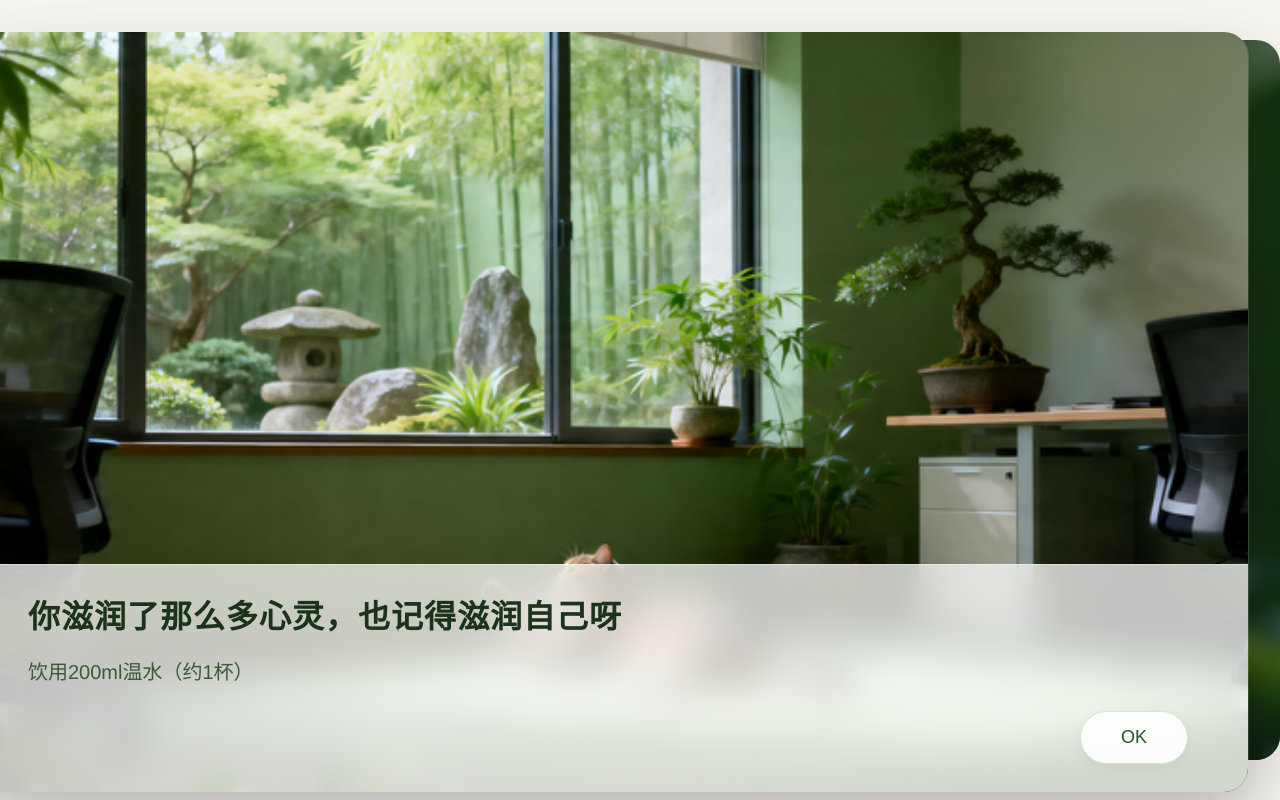
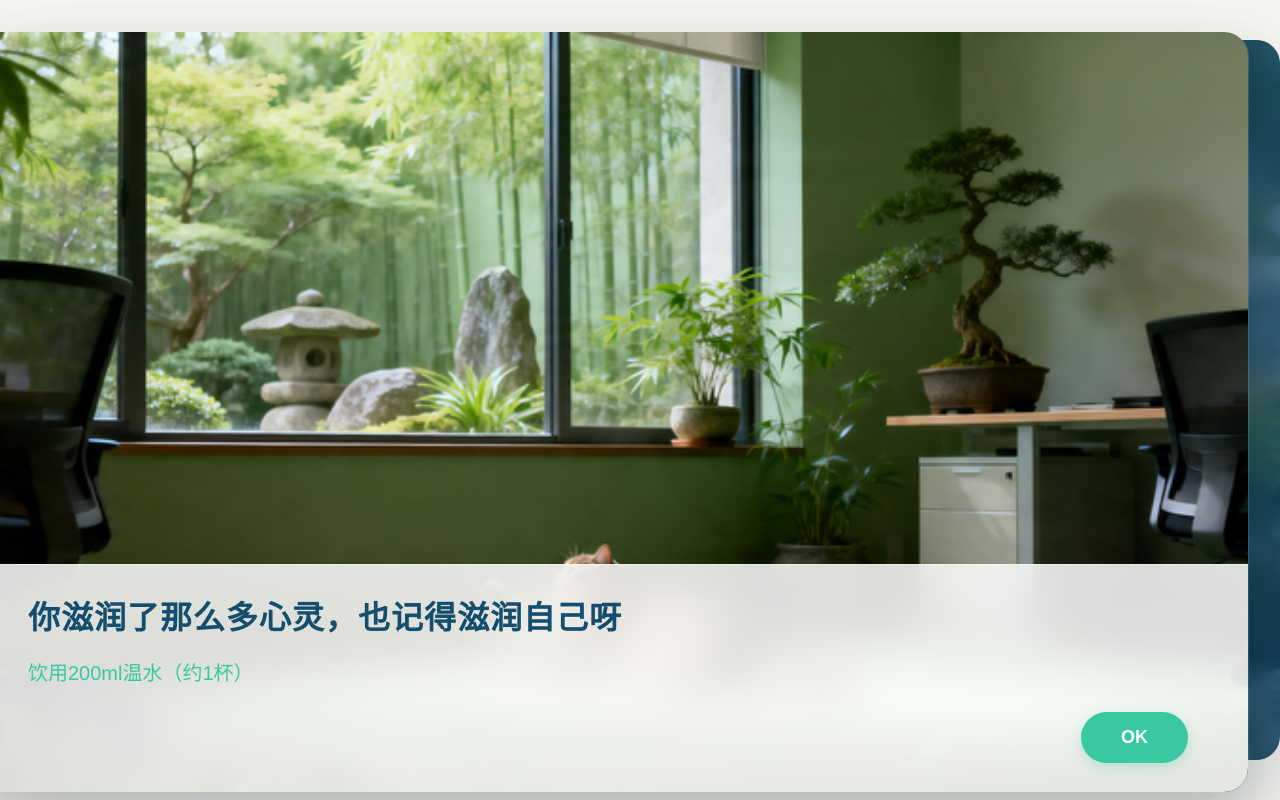
Before and after one commit to weiweiyoudianpang/enter-GreenBreathe, a React (Vite) app: page / in a window 1280 px wide. Both pictures are taken after a click on the button "触发森林提醒". Built offline with nearby package versions, Linux system fonts and the light colour scheme.

Commit message:
style(ui): apply forest deep sea theme

```diff
--- a/src/index.css
+++ b/src/index.css
@@ -4,72 +4,72 @@
 
 @layer base {
   :root {
-    /* 🌿 玻璃球盆栽主题 - 米白+柔和绿+毛玻璃 */
-    --background: 40 30% 96%;           /* 温暖米白色 #f7f5f0 */
-    --foreground: 150 20% 20%;          /* 深绿文字 #334d3a */
+    /* 🌿 森林深海主题 - 提取自参考图片 */
+    --background: 190 40% 96%;          /* 极淡的青蓝色背景 */
+    --foreground: 210 60% 15%;          /* 深海蓝文字 */
 
     --card: 0 0% 100%;                  /* 纯白卡片 */
-    --card-foreground: 150 20% 20%;
+    --card-foreground: 210 60% 15%;
 
     --popover: 0 0% 100%;
-    --popover-foreground: 150 20% 20%;
+    --popover-foreground: 210 60% 15%;
 
-    /* 主色：鲜活黄绿（植物叶片色） */
-    --primary: 95 55% 60%;              /* 明亮黄绿 #b3d86f */
-    --primary-foreground: 150 30% 15%;  /* 深绿文字 */
+    /* 主色：深海蓝绿 (参考图中的深色叶片) */
+    --primary: 200 70% 25%;             /* 深海蓝绿 #134e6f */
+    --primary-foreground: 0 0% 100%;    /* 白色文字 */
 
-    /* 辅助色：柔和草绿 */
-    --secondary: 120 35% 70%;           /* 柔和绿 #b3d9b3 */
-    --secondary-foreground: 150 20% 25%;
+    /* 辅助色：明亮青绿 (参考图中的亮色叶片) */
+    --secondary: 165 65% 55%;           /* 明亮青绿 #38c9a3 */
+    --secondary-foreground: 210 60% 15%;
 
-    /* 静音色：极淡绿灰 */
-    --muted: 120 15% 94%;               /* 淡绿灰 #eff4ef */
-    --muted-foreground: 150 10% 50%;
+    /* 静音色：淡青灰 */
+    --muted: 190 30% 92%;               /* 淡青灰 */
+    --muted-foreground: 200 30% 45%;
 
-    /* 强调色：玻璃球高光 */
-    --accent: 180 30% 88%;              /* 冰蓝绿 #ddeee8 */
-    --accent-foreground: 150 25% 30%;
+    /* 强调色：荧光青 (参考图中最亮的叶片) */
+    --accent: 160 80% 65%;              /* 荧光青 */
+    --accent-foreground: 210 60% 15%;
 
     --destructive: 0 65% 55%;
     --destructive-foreground: 0 0% 98%;
 
-    /* 边框：淡绿色 */
-    --border: 120 20% 88%;              /* 淡绿边框 #e0ebe0 */
-    --input: 120 20% 90%;
-    --ring: 95 55% 60%;
+    /* 边框：淡青色 */
+    --border: 190 30% 85%;
+    --input: 190 30% 85%;
+    --ring: 165 65% 55%;
 
-    --radius: 1rem;
+    --radius: 1.5rem;
   }
 
   .dark {
-    /* 深色模式：夜间植物园 */
-    --background: 150 15% 10%;          /* 深绿灰 #171f1a */
-    --foreground: 120 20% 88%;          /* 淡绿文字 */
+    /* 深色模式：深海森林 */
+    --background: 210 60% 10%;          /* 极深蓝 */
+    --foreground: 190 40% 96%;          /* 淡青蓝文字 */
 
-    --card: 150 15% 13%;
-    --card-foreground: 120 20% 88%;
+    --card: 210 50% 15%;
+    --card-foreground: 190 40% 96%;
 
-    --popover: 150 15% 13%;
-    --popover-foreground: 120 20% 88%;
+    --popover: 210 50% 15%;
+    --popover-foreground: 190 40% 96%;
 
-    --primary: 95 60% 55%;              /* 夜光绿 */
-    --primary-foreground: 150 10% 95%;
+    --primary: 165 65% 55%;             /* 明亮青绿 */
+    --primary-foreground: 210 60% 10%;
 
-    --secondary: 120 25% 30%;
-    --secondary-foreground: 120 20% 88%;
+    --secondary: 200 70% 25%;           /* 深海蓝绿 */
+    --secondary-foreground: 190 40% 96%;
 
-    --muted: 150 10% 20%;
-    --muted-foreground: 120 15% 65%;
+    --muted: 210 40% 20%;
+    --muted-foreground: 190 20% 70%;
 
-    --accent: 180 30% 22%;
-    --accent-foreground: 180 30% 88%;
+    --accent: 160 80% 65%;
+    --accent-foreground: 210 60% 10%;
 
     --destructive: 0 62% 48%;
     --destructive-foreground: 0 85% 97%;
 
-    --border: 150 15% 22%;
-    --input: 150 15% 22%;
-    --ring: 95 60% 55%;
+    --border: 210 40% 25%;
+    --input: 210 40% 25%;
+    --ring: 165 65% 55%;
   }
 }
 
@@ -80,11 +80,12 @@
 
   body {
     @apply bg-background text-foreground;
-    font-family: 'Source Han Sans CN', 'Noto Sans SC', -apple-system, BlinkMacSystemFont, 'Segoe UI', sans-serif;
+    font-family: 'Microsoft YaHei', 'PingFang SC', sans-serif;
   }
 
   h1, h2, h3, h4, h5, h6 {
-    font-family: 'Source Han Serif CN', 'Noto Serif SC', Georgia, serif;
+    font-family: 'Microsoft YaHei', 'PingFang SC', sans-serif;
+    font-weight: 600;
   }
 }
 
@@ -97,17 +98,17 @@ body,
   height: 100%;
 }
 
-/* 🌿 玻璃效果组件 */
+/* 🌿 森林深海风格组件 */
 @layer components {
   .glass-card {
-    @apply bg-white/75 backdrop-blur-xl border border-white/30;
-    @apply shadow-[0_8px_32px_rgba(168,213,94,0.12)];
+    @apply bg-white/80 backdrop-blur-xl border border-white/40;
+    @apply shadow-[0_8px_32px_rgba(19,78,111,0.08)];
     @apply transition-all duration-300;
   }
 
   .glass-card:hover {
-    @apply shadow-[0_12px_48px_rgba(168,213,94,0.18)];
-    @apply -translate-y-0.5;
+    @apply shadow-[0_16px_48px_rgba(19,78,111,0.12)];
+    @apply -translate-y-1;
   }
 
   .glass-input {
@@ -117,28 +118,29 @@ body,
   }
 
   .glass-button {
-    @apply bg-gradient-to-r from-primary to-primary/80;
-    @apply shadow-[0_4px_16px_rgba(168,213,94,0.25)];
-    @apply hover:shadow-[0_8px_24px_rgba(168,213,94,0.35)];
+    @apply bg-primary text-primary-foreground;
+    @apply shadow-[0_4px_16px_rgba(19,78,111,0.2)];
+    @apply hover:shadow-[0_8px_24px_rgba(19,78,111,0.3)];
     @apply hover:-translate-y-0.5;
-    @apply transition-all duration-200;
+    @apply transition-all duration-300 font-medium tracking-wide;
   }
 
   .glass-button-outline {
-    @apply bg-white/60 backdrop-blur-md border-2 border-primary;
-    @apply text-primary hover:bg-primary/10;
-    @apply transition-all duration-200;
+    @apply bg-white/50 backdrop-blur-md border-2 border-primary/20;
+    @apply text-primary hover:bg-primary/5 hover:border-primary/40;
+    @apply shadow-sm hover:shadow-md;
+    @apply transition-all duration-300 font-medium;
   }
 
   /* 植物滑块 */
   .slider-plant [role="slider"] {
-    @apply bg-gradient-to-br from-primary to-primary/70;
-    @apply shadow-[0_2px_8px_rgba(168,213,94,0.3)];
+    @apply bg-primary;
+    @apply shadow-[0_2px_8px_rgba(19,78,111,0.3)];
     @apply border-2 border-white/50;
   }
 
   .slider-plant [role="slider"]:hover {
-    @apply shadow-[0_4px_12px_rgba(168,213,94,0.4)];
+    @apply shadow-[0_4px_12px_rgba(19,78,111,0.4)];
     @apply scale-110;
   }
 }
--- a/src/pages/Index.tsx
+++ b/src/pages/Index.tsx
@@ -259,10 +259,10 @@ function NotificationCard({
             width: '100%',
             height: '30%',
             padding: '40px 60px',
-            background: 'rgba(255, 255, 255, 0.75)',
-            backdropFilter: 'blur(20px) saturate(120%)',
-            WebkitBackdropFilter: 'blur(20px) saturate(120%)',
-            borderTop: '1px solid rgba(255, 255, 255, 0.4)',
+            background: 'rgba(255, 255, 255, 0.85)',
+            backdropFilter: 'blur(24px) saturate(120%)',
+            WebkitBackdropFilter: 'blur(24px) saturate(120%)',
+            borderTop: '1px solid rgba(255, 255, 255, 0.5)',
             display: 'flex',
             flexDirection: 'column',
             justifyContent: 'center'
@@ -272,15 +272,15 @@ function NotificationCard({
           <p style={{
             fontSize: 32, lineHeight: 1.5, marginBottom: 16,
             fontWeight: 600, letterSpacing: 1,
-            color: '#1a331a',
+            color: '#134e6f',
           }}>
             {message}
           </p>
 
           {/* 指令框 */}
           <p style={{
-            fontSize: 20, color: '#3a5a3a', marginBottom: 24,
-            lineHeight: 1.5, fontWeight: 400,
+            fontSize: 20, color: '#38c9a3', marginBottom: 24,
+            lineHeight: 1.5, fontWeight: 500,
           }}>
             {task.instruction}
           </p>
@@ -290,24 +290,22 @@ function NotificationCard({
             <button
               onClick={onDismiss}
               style={{
-                padding: '12px 40px', background: 'rgba(255, 255, 255, 0.9)',
-                border: '1px solid rgba(150, 200, 150, 0.4)',
-                borderRadius: 100, fontSize: 18, cursor: 'pointer', color: '#2c4c2c',
+                padding: '12px 40px', background: '#38c9a3',
+                border: 'none',
+                borderRadius: 100, fontSize: 18, cursor: 'pointer', color: '#ffffff',
                 fontFamily: "'Microsoft YaHei', 'PingFang SC', sans-serif",
-                transition: 'all 0.3s ease', fontWeight: 500,
-                boxShadow: '0 4px 12px rgba(0, 0, 0, 0.05)',
+                transition: 'all 0.3s ease', fontWeight: 600,
+                boxShadow: '0 4px 12px rgba(56, 201, 163, 0.3)',
               }}
               onMouseOver={(e) => {
-                e.currentTarget.style.background = '#ffffff';
-                e.currentTarget.style.borderColor = '#8fbc8f';
+                e.currentTarget.style.background = '#2eb391';
                 e.currentTarget.style.transform = 'translateY(-2px)';
-                e.currentTarget.style.boxShadow = '0 8px 20px rgba(0, 0, 0, 0.08)';
+                e.currentTarget.style.boxShadow = '0 8px 20px rgba(56, 201, 163, 0.4)';
               }}
               onMouseOut={(e) => {
-                e.currentTarget.style.background = 'rgba(255, 255, 255, 0.9)';
-                e.currentTarget.style.borderColor = 'rgba(150, 200, 150, 0.4)';
+                e.currentTarget.style.background = '#38c9a3';
                 e.currentTarget.style.transform = 'translateY(0)';
-                e.currentTarget.style.boxShadow = '0 4px 12px rgba(0, 0, 0, 0.05)';
+                e.currentTarget.style.boxShadow = '0 4px 12px rgba(56, 201, 163, 0.3)';
               }}
             >
               {randomAction}
@@ -369,9 +367,9 @@ export default function Index() {
       <div style={{
         width: 1280,
         height: 720,
-        background: "url('/images/glass-plant-1.png') center/cover",
+        background: "url('/images/mint-photography.png') center/cover",
         position: 'relative',
-        boxShadow: '0 30px 80px rgba(0,0,0,0.1)',
+        boxShadow: '0 30px 80px rgba(19,78,111,0.2)',
         borderRadius: 24,
         overflow: 'hidden',
         display: 'flex',
@@ -380,35 +378,36 @@ export default function Index() {
         justifyContent: 'center',
       }}>
         {/* 遮罩层让背景变淡 */}
-        <div style={{ position: 'absolute', inset: 0, background: 'rgba(15, 40, 20, 0.65)', backdropFilter: 'blur(8px)' }} />
+        <div style={{ position: 'absolute', inset: 0, background: 'rgba(19, 78, 111, 0.75)', backdropFilter: 'blur(12px)' }} />
 
         <div style={{ position: 'relative', zIndex: 1, width: 800, textAlign: 'center' }}>
           {/* 标题 */}
           <div style={{ marginBottom: 60 }}>
             <h1 style={{
-              fontSize: 48, fontWeight: 600, margin: '0 0 16px', letterSpacing: 4,
+              fontSize: 56, fontWeight: 700, margin: '0 0 16px', letterSpacing: 4,
               color: '#ffffff',
-              textShadow: '0 2px 8px rgba(0, 0, 0, 0.4)',
+              textShadow: '0 4px 16px rgba(0, 0, 0, 0.3)',
+              fontFamily: "'Microsoft YaHei', 'PingFang SC', sans-serif"
             }}>
               青植呼吸
             </h1>
-            <p style={{ fontSize: 20, color: 'rgba(255, 255, 255, 0.8)', margin: 0, letterSpacing: 2, textShadow: '0 2px 4px rgba(0,0,0,0.5)' }}>
-              基于MBTI的极简健康提醒 · 沉浸式森林体验
+            <p style={{ fontSize: 22, color: 'rgba(255, 255, 255, 0.9)', margin: 0, letterSpacing: 2, textShadow: '0 2px 8px rgba(0,0,0,0.4)', fontFamily: "'Microsoft YaHei', 'PingFang SC', sans-serif" }}>
+              基于MBTI的极简健康提醒 · 沉浸式深海森林体验
             </p>
           </div>
 
           {/* 演示控制台 */}
           <div style={{
-            background: 'rgba(255, 255, 255, 0.1)',
+            background: 'rgba(19, 78, 111, 0.4)',
             backdropFilter: 'blur(24px) saturate(150%)',
             border: '1px solid rgba(255, 255, 255, 0.2)',
             borderRadius: 24,
             padding: 40,
-            boxShadow: '0 20px 40px rgba(0, 0, 0, 0.2), inset 0 1px 1px rgba(255, 255, 255, 0.15)',
+            boxShadow: '0 20px 40px rgba(0, 0, 0, 0.3), inset 0 1px 1px rgba(255, 255, 255, 0.15)',
           }}>
             <div style={{ display: 'flex', gap: 40, marginBottom: 40 }}>
               <div style={{ flex: 1 }}>
-                <h2 style={{ fontSize: 18, color: '#fff', marginBottom: 20, fontWeight: 600, letterSpacing: 2, textShadow: '0 2px 4px rgba(0,0,0,0.5)' }}>选择提醒类型</h2>
+                <h2 style={{ fontSize: 18, color: '#fff', marginBottom: 20, fontWeight: 600, letterSpacing: 2, textShadow: '0 2px 4px rgba(0,0,0,0.5)', fontFamily: "'Microsoft YaHei', 'PingFang SC', sans-serif" }}>选择提醒类型</h2>
                 <div style={{ display: 'flex', flexDirection: 'column', gap: 12 }}>
                   {(Object.keys(TASK_INFO) as TaskType[]).map(t => {
                     const task = TASK_INFO[t];
@@ -420,13 +419,13 @@ export default function Index() {
                         style={{
                           padding: '12px 20px',
                           borderRadius: 12,
-                          border: active ? '1px solid rgba(255, 255, 255, 0.6)' : '1px solid rgba(255, 255, 255, 0.2)',
-                          background: active ? 'rgba(255, 255, 255, 0.2)' : 'transparent',
+                          border: active ? '1px solid rgba(56, 201, 163, 0.8)' : '1px solid rgba(255, 255, 255, 0.2)',
+                          background: active ? 'rgba(56, 201, 163, 0.2)' : 'transparent',
                           cursor: 'pointer',
                           transition: 'all 0.3s',
                           fontSize: 16,
                           color: active ? '#fff' : 'rgba(255, 255, 255, 0.7)',
-                          fontFamily: 'inherit',
+                          fontFamily: "'Microsoft YaHei', 'PingFang SC', sans-serif",
                           letterSpacing: 2,
                           textShadow: active ? '0 2px 4px rgba(0,0,0,0.5)' : 'none',
                         }}
@@ -441,7 +440,7 @@ export default function Index() {
               <div style={{ width: 1, background: 'rgba(255, 255, 255, 0.2)' }} />
 
               <div style={{ flex: 2 }}>
-                <h2 style={{ fontSize: 18, color: '#fff', marginBottom: 20, fontWeight: 600, letterSpacing: 2, textShadow: '0 2px 4px rgba(0,0,0,0.5)' }}>选择 MBTI</h2>
+                <h2 style={{ fontSize: 18, color: '#fff', marginBottom: 20, fontWeight: 600, letterSpacing: 2, textShadow: '0 2px 4px rgba(0,0,0,0.5)', fontFamily: "'Microsoft YaHei', 'PingFang SC', sans-serif" }}>选择 MBTI</h2>
                 <div style={{ display: 'flex', flexWrap: 'wrap', gap: 12 }}>
                   {MBTI_LIST.map(m => (
                     <button
@@ -449,10 +448,10 @@ export default function Index() {
                       onClick={() => setSelectedMbti(m)}
                       style={{
                         padding: '10px 24px', borderRadius: 100,
-                        border: selectedMbti === m ? '1px solid rgba(255, 255, 255, 0.6)' : '1px solid rgba(255, 255, 255, 0.2)',
-                        background: selectedMbti === m ? 'rgba(255, 255, 255, 0.2)' : 'transparent',
+                        border: selectedMbti === m ? '1px solid rgba(56, 201, 163, 0.8)' : '1px solid rgba(255, 255, 255, 0.2)',
+                        background: selectedMbti === m ? 'rgba(56, 201, 163, 0.2)' : 'transparent',
                         color: selectedMbti === m ? '#fff' : 'rgba(255, 255, 255, 0.7)',
-                        fontSize: 16, fontFamily: 'inherit', letterSpacing: 1,
+                        fontSize: 16, fontFamily: "'Microsoft YaHei', 'PingFang SC', sans-serif", letterSpacing: 1,
                         cursor: 'pointer', transition: 'all 0.3s',
                         textShadow: selectedMbti === m ? '0 2px 4px rgba(0,0,0,0.5)' : 'none',
                       }}
@@ -462,7 +461,7 @@ export default function Index() {
                   ))}
                 </div>
 
-                <h2 style={{ fontSize: 18, color: '#fff', marginTop: 24, marginBottom: 20, fontWeight: 600, letterSpacing: 2, textShadow: '0 2px 4px rgba(0,0,0,0.5)' }}>卡片尺寸</h2>
+                <h2 style={{ fontSize: 18, color: '#fff', marginTop: 24, marginBottom: 20, fontWeight: 600, letterSpacing: 2, textShadow: '0 2px 4px rgba(0,0,0,0.5)', fontFamily: "'Microsoft YaHei', 'PingFang SC', sans-serif" }}>卡片尺寸</h2>
                 <div style={{ display: 'flex', gap: 12 }}>
                   {(['small', 'medium', 'large'] as CardSize[]).map(size => (
                     <button
@@ -470,10 +469,10 @@ export default function Index() {
                       onClick={() => setSelectedCardSize(size)}
                       style={{
                         padding: '10px 24px', borderRadius: 100,
-                        border: selectedCardSize === size ? '1px solid rgba(255, 255, 255, 0.6)' : '1px solid rgba(255, 255, 255, 0.2)',
-                        background: selectedCardSize === size ? 'rgba(255, 255, 255, 0.2)' : 'transparent',
+                        border: selectedCardSize === size ? '1px solid rgba(56, 201, 163, 0.8)' : '1px solid rgba(255, 255, 255, 0.2)',
+                        background: selectedCardSize === size ? 'rgba(56, 201, 163, 0.2)' : 'transparent',
                         color: selectedCardSize === size ? '#fff' : 'rgba(255, 255, 255, 0.7)',
-                        fontSize: 16, fontFamily: 'inherit', letterSpacing: 1,
+                        fontSize: 16, fontFamily: "'Microsoft YaHei', 'PingFang SC', sans-serif", letterSpacing: 1,
                         cursor: 'pointer', transition: 'all 0.3s',
                         textShadow: selectedCardSize === size ? '0 2px 4px rgba(0,0,0,0.5)' : 'none',
                       }}
@@ -489,24 +488,24 @@ export default function Index() {
               onClick={triggerNotification}
               style={{
                 width: '100%', height: 60,
-                background: 'rgba(255, 255, 255, 0.15)',
+                background: 'rgba(56, 201, 163, 0.8)',
                 border: '1px solid rgba(255, 255, 255, 0.4)',
                 borderRadius: 100, fontSize: 20,
                 color: '#fff', cursor: 'pointer',
-                fontFamily: 'inherit', letterSpacing: 4,
+                fontFamily: "'Microsoft YaHei', 'PingFang SC', sans-serif", letterSpacing: 4,
                 transition: 'all 0.5s',
-                textShadow: '0 2px 4px rgba(0,0,0,0.5)',
-                boxShadow: '0 4px 12px rgba(0, 0, 0, 0.1)',
+                textShadow: '0 2px 4px rgba(0,0,0,0.3)',
+                boxShadow: '0 8px 24px rgba(56, 201, 163, 0.4)'
               }}
               onMouseOver={(e) => {
-                e.currentTarget.style.background = 'rgba(255, 255, 255, 0.25)';
+                e.currentTarget.style.background = 'rgba(56, 201, 163, 1)';
                 e.currentTarget.style.transform = 'translateY(-2px)';
-                e.currentTarget.style.boxShadow = '0 6px 16px rgba(0, 0, 0, 0.15), 0 0 12px rgba(150, 255, 150, 0.2)';
+                e.currentTarget.style.boxShadow = '0 12px 32px rgba(56, 201, 163, 0.6)';
               }}
               onMouseOut={(e) => {
-                e.currentTarget.style.background = 'rgba(255, 255, 255, 0.15)';
+                e.currentTarget.style.background = 'rgba(56, 201, 163, 0.8)';
                 e.currentTarget.style.transform = 'translateY(0)';
-                e.currentTarget.style.boxShadow = '0 4px 12px rgba(0, 0, 0, 0.1)';
+                e.currentTarget.style.boxShadow = '0 8px 24px rgba(56, 201, 163, 0.4)';
               }}
             >
               触发森林提醒
```
Also changed, not shown: src/pages/Notification.tsx (+15 -11 lines), src/pages/Options.tsx (+94 -85 lines).
